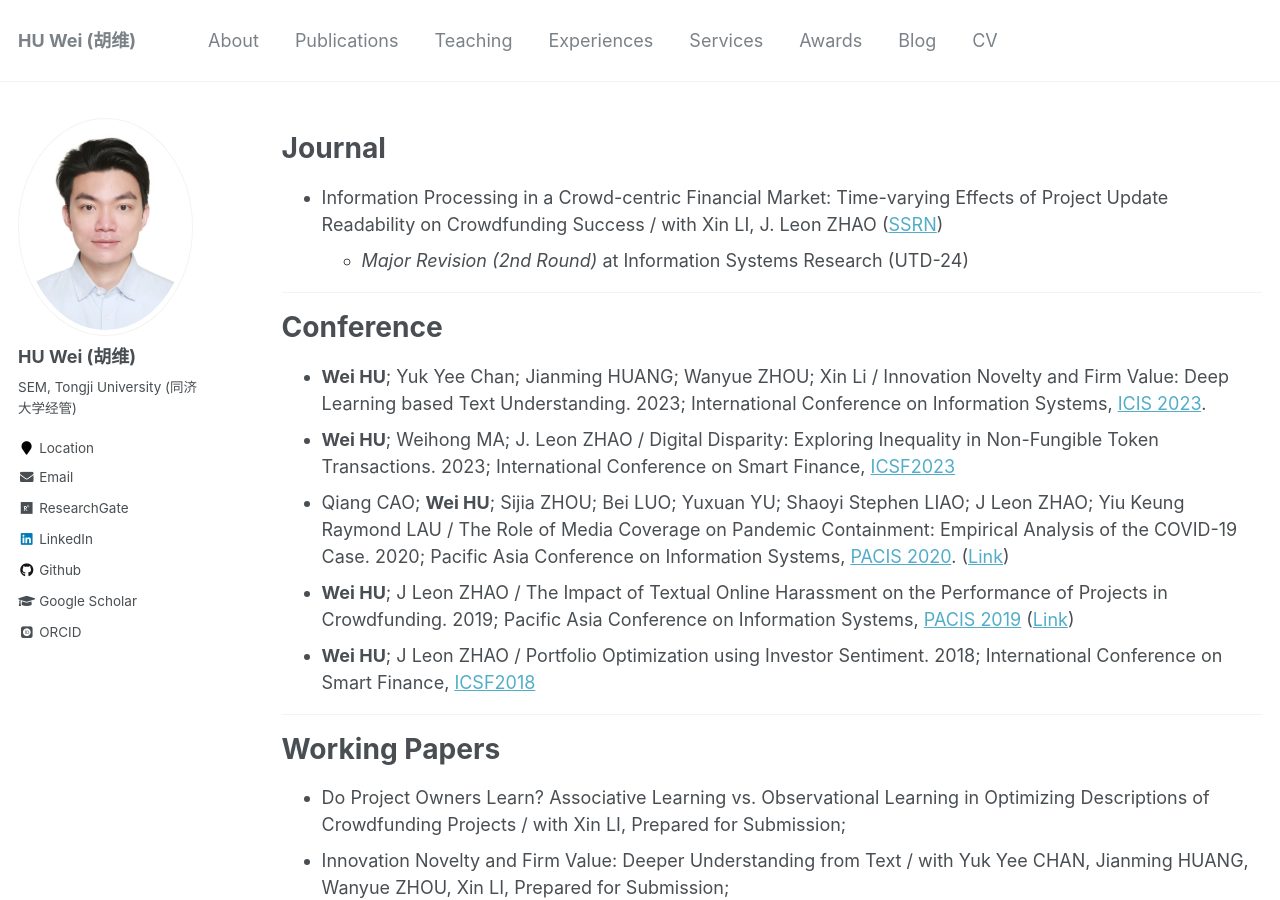
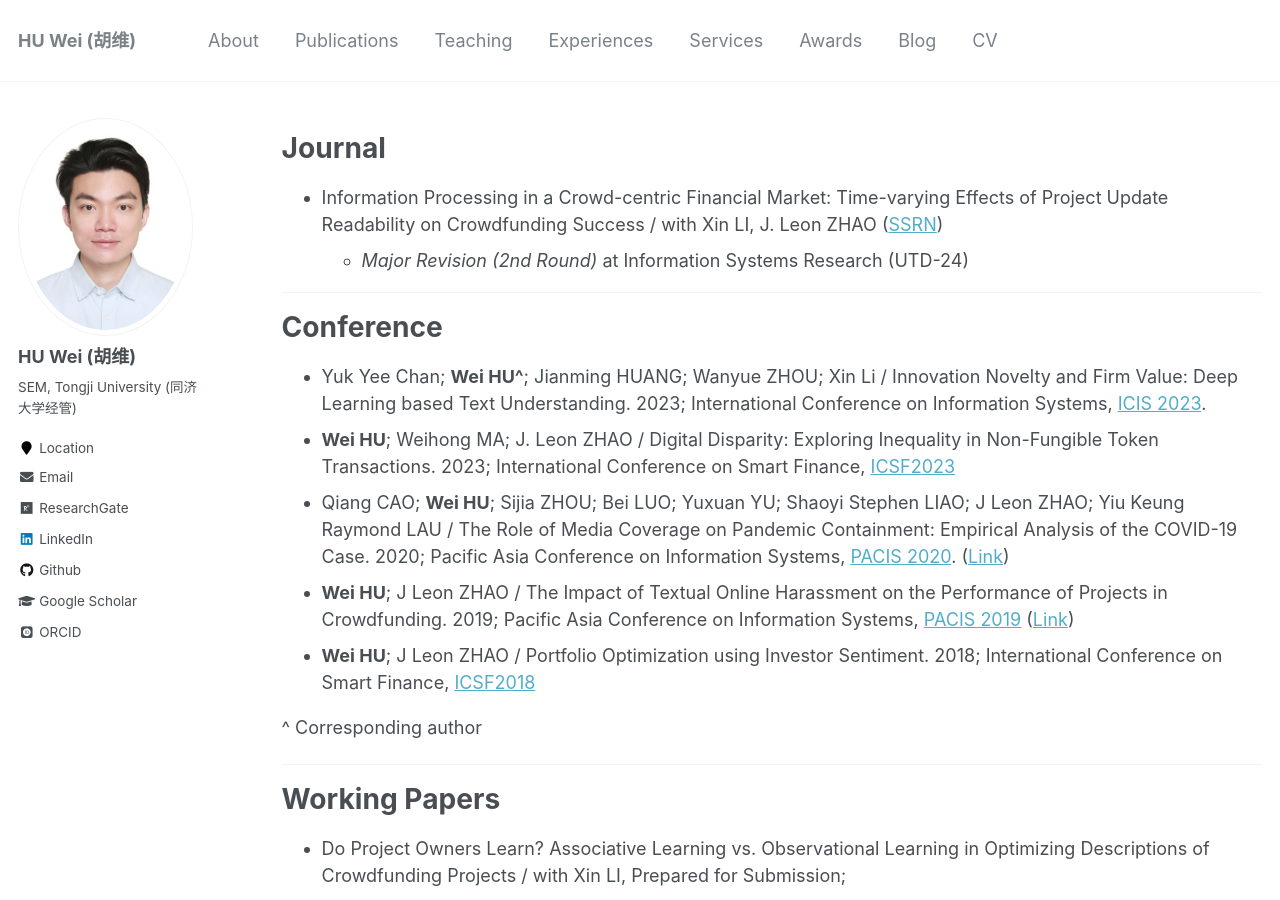
Before and after one commit to huwei-vincent/huwei-vincent.github.io, a Jekyll site: the page built from _pages/my-publication.md, in a window 1280 px wide and 900 px high. Built offline with Jekyll 4.4.1, drawn with Linux system fonts in a browser that asks for light colours; some web fonts are replaced.

Commit message:
update publications

```diff
--- a/_pages/my-publication.md
+++ b/_pages/my-publication.md
@@ -14,11 +14,13 @@ author_profile: true
 
 # Conference
 
-- **Wei HU**; Yuk Yee Chan; Jianming HUANG; Wanyue ZHOU; Xin Li / Innovation Novelty and Firm Value: Deep Learning based Text Understanding. 2023; International Conference on Information Systems, [ICIS 2023](https://icis2023.aisconferences.org/).
+- Yuk Yee Chan; **Wei HU^**; Jianming HUANG; Wanyue ZHOU; Xin Li / Innovation Novelty and Firm Value: Deep Learning based Text Understanding. 2023; International Conference on Information Systems, [ICIS 2023](https://icis2023.aisconferences.org/).
 - **Wei HU**; Weihong MA; J. Leon ZHAO / Digital Disparity: Exploring Inequality in Non-Fungible Token Transactions. 2023; International Conference on Smart Finance, [ICSF2023](https://cbit.cuhk.edu.cn/ICSF/ICSF23/index.html)
 - Qiang CAO; **Wei HU**; Sijia ZHOU; Bei LUO; Yuxuan YU; Shaoyi Stephen LIAO; J Leon ZHAO; Yiu Keung Raymond LAU / The Role of Media Coverage on Pandemic Containment: Empirical Analysis of the COVID-19 Case. 2020; Pacific Asia Conference on Information Systems, [PACIS 2020](https://aisel.aisnet.org/pacis2020/). ([Link](https://aisel.aisnet.org/pacis2020/162/))
 - **Wei HU**; J Leon ZHAO / The Impact of Textual Online Harassment on the Performance of Projects in Crowdfunding. 2019; Pacific Asia Conference on Information Systems, [PACIS 2019](https://aisel.aisnet.org/pacis2019/) ([Link](https://aisel.aisnet.org/pacis2019/156/))
 - **Wei HU**; J Leon ZHAO / Portfolio Optimization using Investor Sentiment. 2018; International Conference on Smart Finance, [ICSF2018](http://epic.is.cityu.edu.hk/ICSF18/)
+
+^ Corresponding author
 
 ---
 
```
